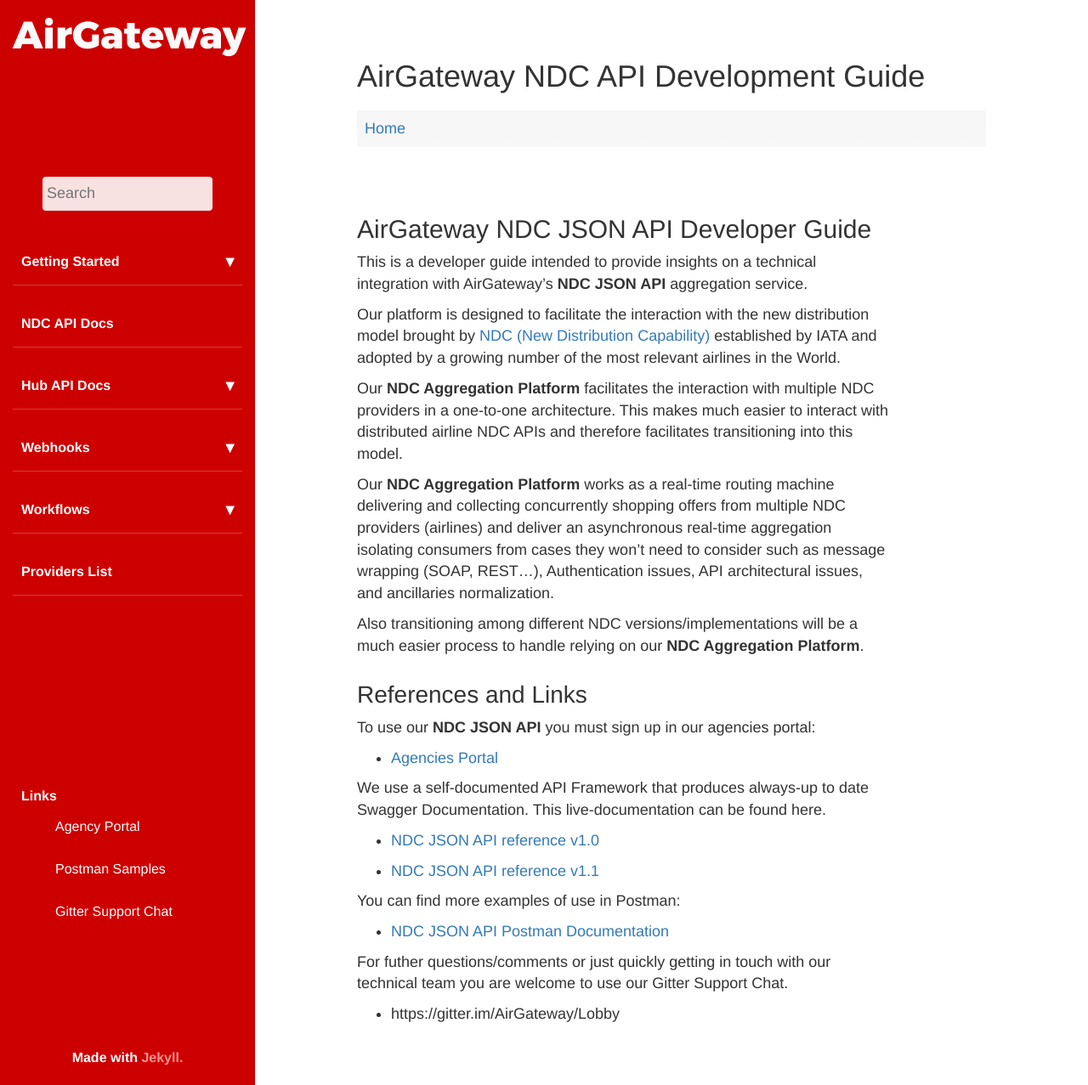
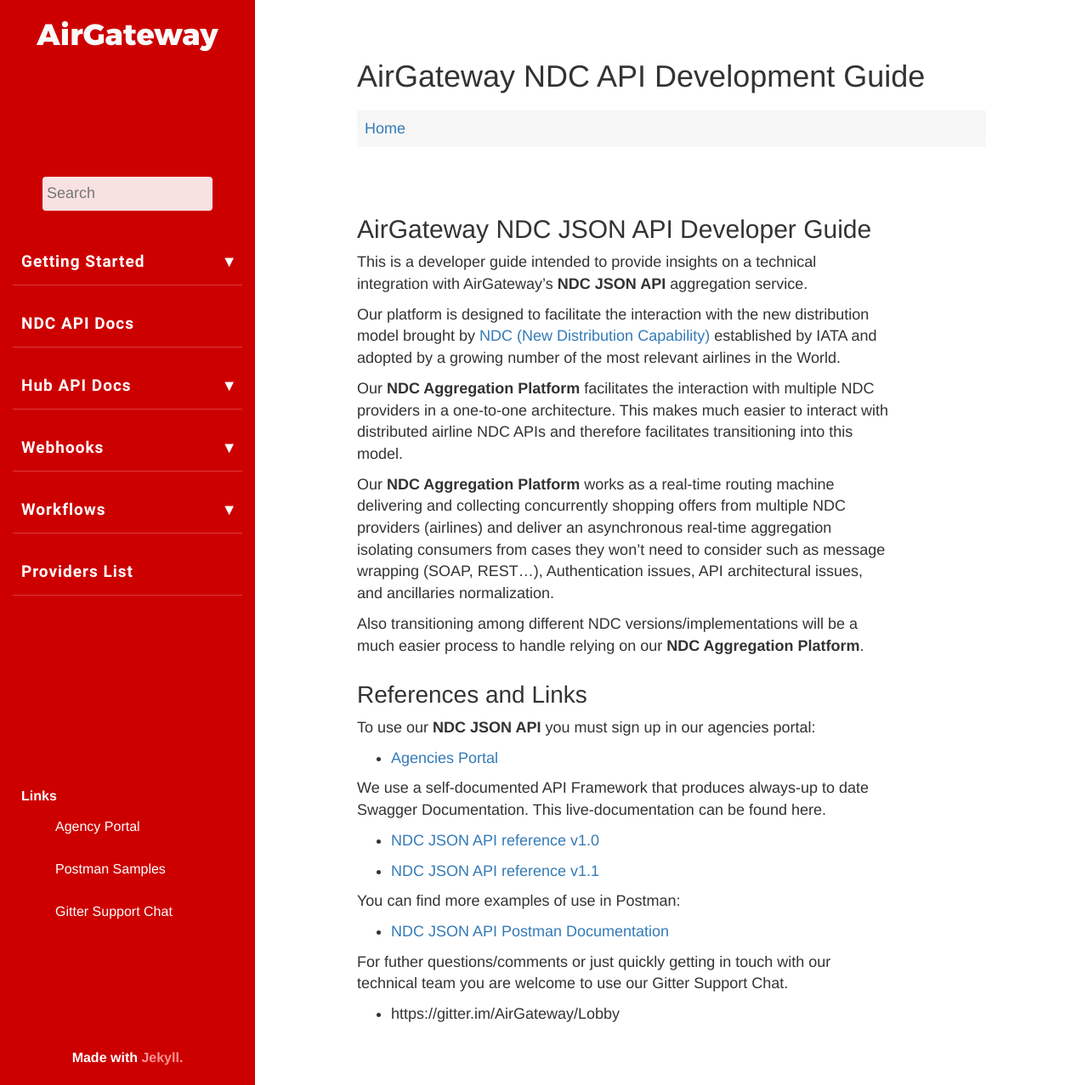
Before and after one commit to AirGateway/dev-guides-jekyll, a Jekyll site: the page built from index.md, in a window 1280 px wide and 1277 px high. Shown: the whole window at 85% size. Built offline with Jekyll 4.4.1, drawn with Linux system fonts in a browser that asks for light colours; comment, search, counter and statistics services are not loaded.

Commit message:
Sidebar font  modified

```diff
--- a/assets/css/_base.scss
+++ b/assets/css/_base.scss
@@ -3,9 +3,20 @@
     src: url(../fonts/TruenoExBd.otf) format("truetype");
 }
 
+
+@font-face {
+  font-family: 'Roboto-Light';
+    src: url(../fonts/Roboto-Light.ttf) format("truetype");
+}
+
+@font-face {
+  font-family: 'Roboto-Bold';
+    src: url(../fonts/Roboto-Bold.ttf) format("truetype");
+}
+
 .logo {
   font-family: 'TruenoExBd', Fallback, sans-serif;
-  font-size: 45px;
+  font-size: 35px;
   line-height: 1.8;
   font-weight: bolder;
   color: #fafafa;
--- a/assets/css/_layout.scss
+++ b/assets/css/_layout.scss
@@ -62,7 +62,8 @@ body {
       margin-right: auto;
       position: relative;
       .logo {
-        width: 40px;
+        margin-left: auto;
+        margin-right: auto;
         grid-column-start: 1;
       }
 
@@ -263,7 +264,7 @@ body {
 #tg-sb-content {
   grid-column-start: 2;
   padding: 6rem 12rem;
-  font-family: "Helvetica Neue", Helvetica, Arial, sans-serif;
+  font-family: "Roboto_Bold", Helvetica, Arial, sans-serif;
   font-size: 18px;
   font-style: initial !important;
   line-height: 1.42857143;
@@ -354,15 +355,25 @@ body {
 }
 
 .nav ul li a {
+  font-family: "Roboto-Light";
+  font-weight: 700;
+  letter-spacing: 1px;
   background-color: unset !important;
   border-top: 0.5px solid $color-primary-light;
-  padding-left: 3rem !important;
-  font-weight: 100;
+  text-align: center;
   font-size: 16x;
+
+  &:hover {
+    text-decoration: none;
+    transform: scale(1.1);
+  }
 }
 
 .nav li a {
-  font-size: 16px;
+  font-family: "Roboto-Bold";
+
+  letter-spacing: 1px;
+  font-size: 19px;
   font-weight: 700;
   color: white;
   line-height: 5rem;
@@ -477,7 +488,7 @@ body {
       grid-column-start: 2;
       margin-left: 0;
       padding: 5%;
-      font-family: "Helvetica Neue", Helvetica, Arial, sans-serif;
+      font-family: "Roboto-Bold", Helvetica, Arial, sans-serif;
       font-size: 16px;
       font-style: initial !important;
       line-height: 1.42857143;
```
Also changed, not shown: assets/fonts/Roboto-Black.ttf (added), assets/fonts/Roboto-BlackItalic.ttf (added), assets/fonts/Roboto-Bold.ttf (added), assets/fonts/Roboto-BoldItalic.ttf (added), assets/fonts/Roboto-Italic.ttf (added), assets/fonts/Roboto-Light.ttf (added), assets/fonts/Roboto-LightItalic.ttf (added), assets/fonts/Roboto-Medium.ttf (added), assets/fonts/Roboto-MediumItalic.ttf (added), assets/fonts/Roboto-Regular.ttf (added), assets/fonts/Roboto-Thin.ttf (added), assets/fonts/Roboto-ThinItalic.ttf (added).
